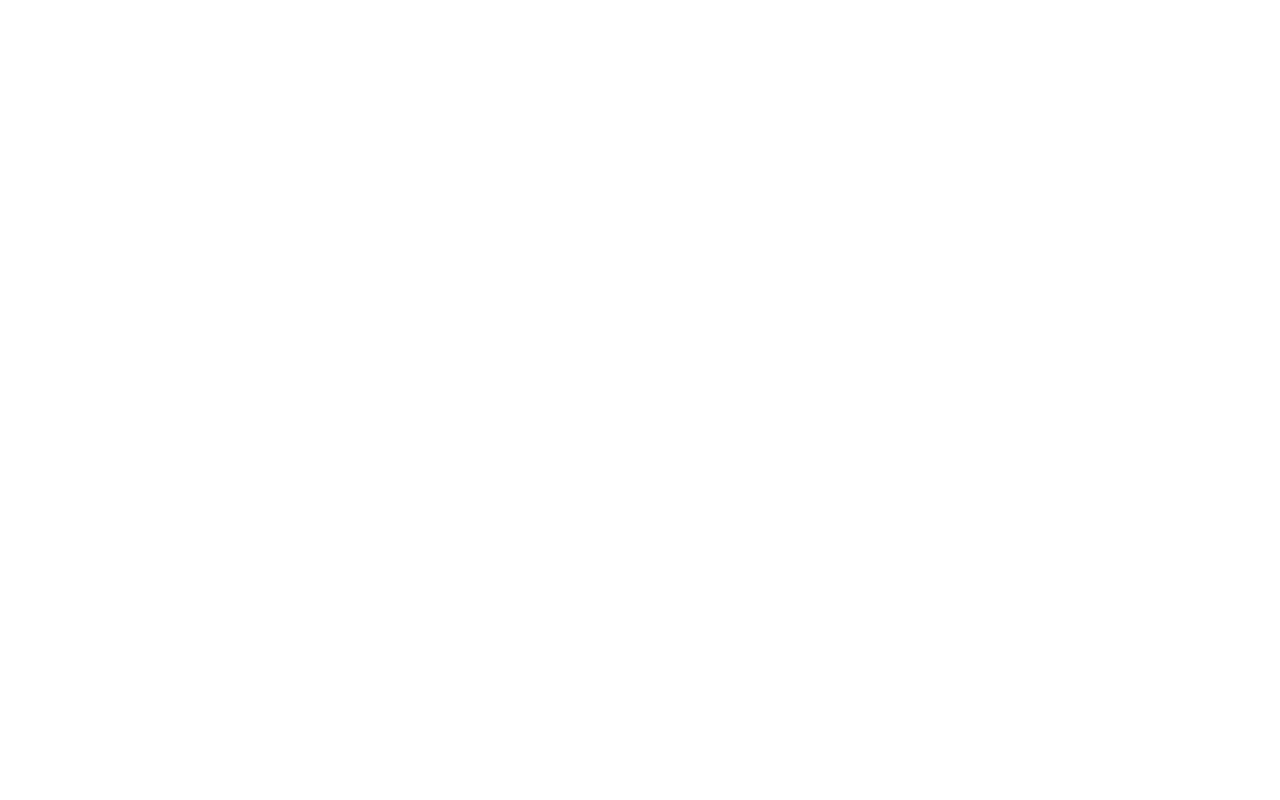
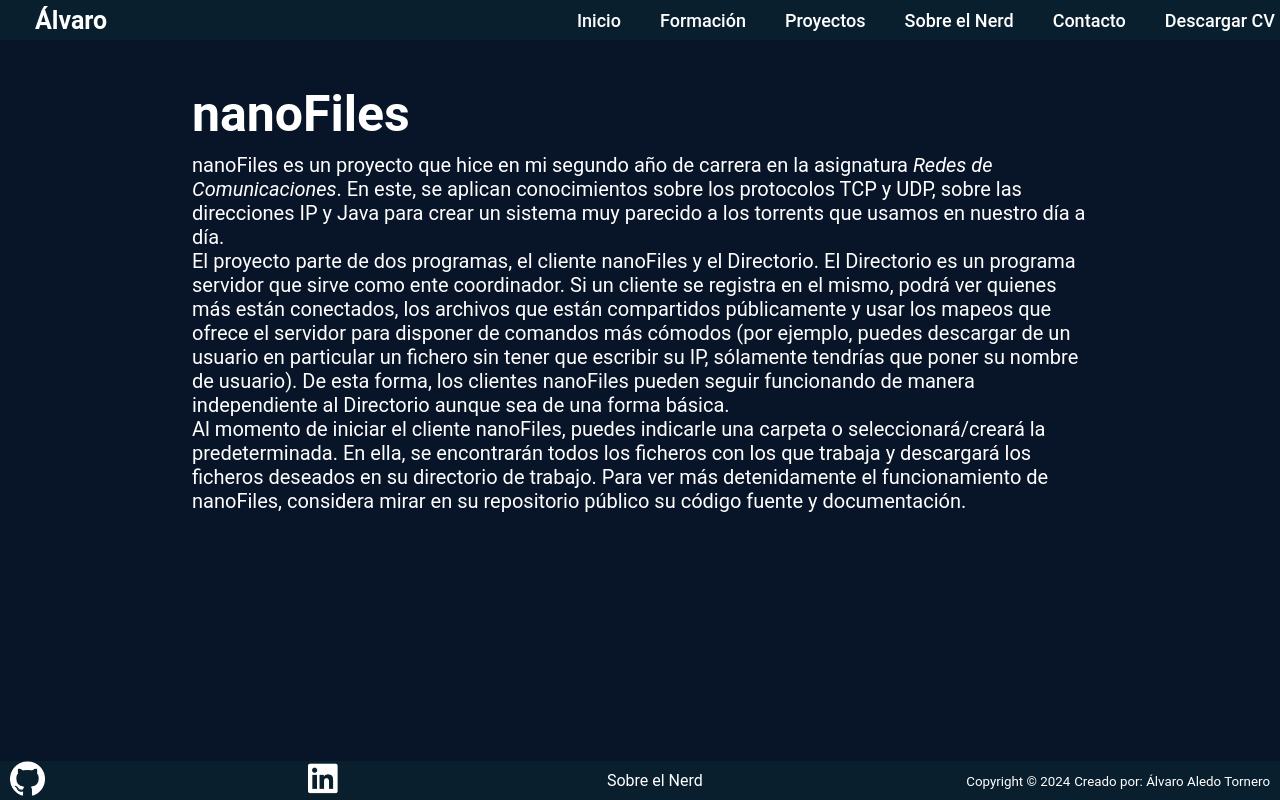
Before and after one commit to Saturno10/MyWebsite, a plain HTML site: page projects/nanofiles.html in a window 1280 px wide. Drawn offline with Linux system fonts and the light colour scheme.

Commit message:
add basic nanoFiles text

```diff
--- a/projects/nanofiles.html
+++ b/projects/nanofiles.html
@@ -0,0 +1,81 @@
+<!DOCTYPE html>
+<html>
+<head>
+    <meta charset='utf-8'>
+    <meta http-equiv='X-UA-Compatible' content='IE=edge'>
+    <title>Mi portfolio</title>
+    <meta name='viewport' content='width=device-width, initial-scale=1'>
+    <link rel='stylesheet' type='text/css' media='screen' href='../style.css'>
+
+
+    <script src='../scripts.js'></script>
+</head>
+<body>
+    <header class="header">
+        <a class="button-title" href="../index.html">Álvaro</a>
+        <nav class="nav-bar">
+
+            <button class="button-nav" onclick="topFunction()">Inicio</button>
+            <a class="button-nav" href="../index.html#formacion">Formación</a>
+            <a class="button-nav" href="projects.html">Proyectos</a>
+            <a class="button-nav" href="about.html">Sobre el Nerd</a>
+            <a class="button-nav" href="#contacto">Contacto</a>
+            <a class="button-nav" href="../media/AlvaroAledoCV.pdf" target="_blank">Descargar CV</a>
+        </nav>
+    </header>
+
+    <main class="main">
+        <section class="text">
+            <h1>nanoFiles</h1>
+            <p>nanoFiles es un proyecto que hice en mi segundo año de carrera en la asignatura <i>Redes de Comunicaciones</i>. En este, se aplican conocimientos sobre los protocolos TCP y UDP, sobre las direcciones IP y Java
+                para crear un sistema muy parecido a los torrents que usamos en nuestro día a día.
+            </p>
+
+
+            <p>El proyecto parte de dos programas, el cliente nanoFiles y el Directorio. El Directorio es un programa servidor que sirve como ente coordinador. Si un cliente se registra en el mismo, podrá ver quienes más están conectados,
+                los archivos que están compartidos públicamente y usar los mapeos que ofrece el servidor para disponer de comandos más cómodos
+                (por ejemplo, puedes descargar de un usuario en particular un fichero sin tener que escribir su IP, sólamente tendrías que poner su nombre de usuario). De esta forma, los clientes nanoFiles pueden seguir funcionando de manera independiente al Directorio
+                aunque sea de una forma básica.
+            </p>
+
+
+            <p>Al momento de iniciar el cliente nanoFiles, puedes indicarle una carpeta o seleccionará/creará la predeterminada. En ella, se encontrarán todos los ficheros con los que trabaja y descargará los ficheros deseados en su directorio de trabajo. Para
+                ver más detenidamente el funcionamiento de nanoFiles, considera mirar en su repositorio público su código fuente y documentación.
+            </p>
+
+
+
+
+        </section>
+
+
+    </main>
+
+    <footer class="pie-web">
+
+        <a class="button-social-media" target="_blank" rel="noopener noreferrer" href="https://github.com/Saturno10">
+            <img class="social-media-logo" src="../media/github.png" alt="github" width="35">
+        </a>
+        <a class="button-social-media" target="_blank" rel="noopener noreferrer" href="http://www.linkedin.com/in/alvaro-aledo-tornero">
+            <img class="social-media-logo" src="../media/linkedin.png" alt="linkedin" width="35">
+        </a>
+        <a href="about.html" style="text-decoration: none; color: white;">Sobre el Nerd</a>
+        <!--
+            This <select> element allows users to choose a language option.
+            The element has an id attribute set to "idioma", which can be used to reference it in JavaScript or CSS.
+            Example usage:
+            <select id="idioma">
+                <option value="en">English</option>
+                <option value="es">Español</option>
+            </select>
+        -->
+
+        <div>
+            <small>Copyright © 2024</small>
+            <small>Creado por: Álvaro Aledo Tornero</small>
+        </div>
+
+
+    </footer>
+</body>
+</html>
```
Also changed, not shown: projects/myPortfolio.html (+10 -10 lines).
